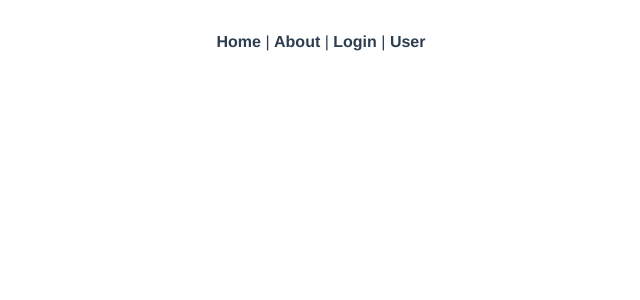
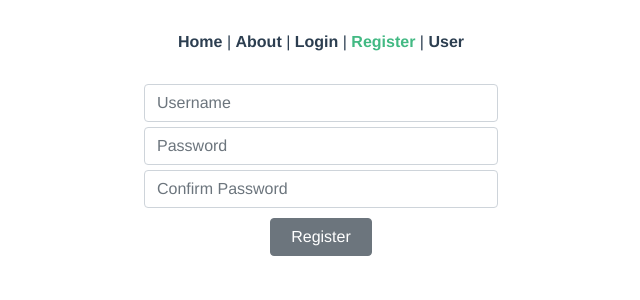
Before and after one commit to Schnitzel128/PBO-Vue, a Vue app: page /register in a window 1280 px wide. Shown: the top 300 px of the page, without its empty margins (319-959 px from the left). Built offline with nearby package versions, Linux system fonts and the light colour scheme.

Commit message:
- Adds Register.vue - Implements user registration

```diff
--- a/src/App.vue
+++ b/src/App.vue
@@ -4,6 +4,7 @@
       <router-link to="/">Home</router-link> |
       <router-link to="/about">About</router-link> |
       <router-link to="/login">Login</router-link> |
+      <router-link to="/register">Register</router-link> |
       <router-link to="/user">User</router-link>
     </div>
     <router-view />
--- a/src/router.js
+++ b/src/router.js
@@ -32,10 +32,18 @@ export default new Router({
         import(/* webpackChunkName: "login" */ "./views/Login.vue")
     },
     {
+      path: "/register",
+      name: "register",
+      // route level code-splitting
+      // this generates a separate chunk (about.[register].js) for this route
+      // which is lazy-loaded when the route is visited.
+      component: () =>
+        import(/* webpackChunkName: "register" */ "./views/Register.vue")
+    },
+    {
       path: "/user",
       name: "user",
-      component: () =>
-        import(/* webpackChunkName: "login" */ "./views/User.vue")
+      component: () => import(/* webpackChunkName: "user" */ "./views/User.vue")
     }
   ]
 });
--- /dev/null
+++ b/src/views/Register.vue
@@ -0,0 +1,125 @@
+<template>
+  <b-container id="loginForm">
+    <b-alert
+      variant="danger"
+      :show="showAlert"
+    >{{ error }} @{{ errorDate }}</b-alert>
+    <b-alert
+      variant="success"
+      :show="showSuccess"
+    >{{ successMessage }} </b-alert>
+    <div>
+      <b-form @submit="onSubmit">
+        <b-form-input
+          id="inputUsername"
+          v-model="username"
+          type="text"
+          placeholder="Username"
+          :state="usernameState"
+        />
+        <b-form-input
+          v-model="password1"
+          class="inputPassword"
+          type="password"
+          placeholder="Password"
+          :state="passwordState1"
+        />
+        <b-form-input
+          v-model="password2"
+          class="inputPassword2"
+          type="password"
+          placeholder="Confirm Password"
+          :state="passwordState2"
+        />
+        <b-button
+          id="submitButton"
+          type="submit"
+        >Register</b-button>
+      </b-form>
+    </div>
+  </b-container>
+</template>
+
+<script>
+// @ is an alias to /src
+
+export default {
+  name: "Register",
+  data: function() {
+    return {
+      username: "",
+      usernameState: null,
+      password1: "",
+      passwordState1: null,
+      password2: "",
+      passwordState2: null,
+      error: null,
+      errorDate: null,
+      showAlert: false,
+      successMessage: ""
+    };
+  },
+  methods: {
+    onSubmit(evt) {
+      evt.preventDefault();
+      if (!this.username || !this.password1 || !this.password2) {
+        this.usernameState = false;
+        this.passwordState2 = false;
+        this.passwordState1 = false;
+        return;
+      }
+      if (this.password1 !== this.password2) {
+        this.passwordState2 = false;
+        this.passwordState1 = false;
+        return;
+      }
+      this.axios
+        .post("./api/register/", {
+          username: this.username,
+          password: this.password1,
+          password2: this.password2
+        })
+        .then(response => {
+          this.resetTextFields();
+          this.showSuccess = true;
+          this.successMessage = response.data;
+        })
+        .catch(e => {
+          this.showAlert = true;
+          this.errorDate = new Date();
+          let errorMessage = e.message;
+          if (typeof e.response.data !== "undefined") {
+            errorMessage = e.response.data;
+          }
+          this.error = errorMessage;
+          this.resetTextFields();
+        });
+    },
+    resetTextFields() {
+      this.username = "";
+      this.password1 = "";
+      this.password2 = "";
+      this.usernameState = null;
+      this.passwordState2 = null;
+      this.passwordState1 = null;
+    }
+  }
+};
+</script>
+
+<style scoped>
+#submitButton {
+  margin: 10px;
+  padding-left: 20px;
+  padding-right: 20px;
+}
+
+#inputUsername,
+.inputPassword {
+  margin-bottom: 5px;
+}
+
+#loginForm {
+  width: 30vw;
+}
+</style>
```
